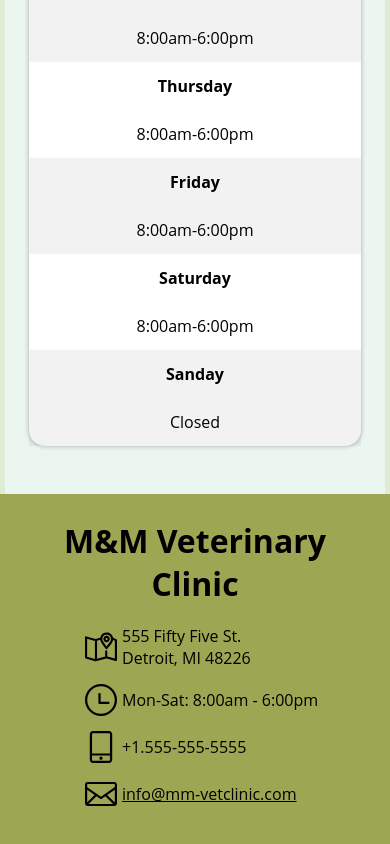
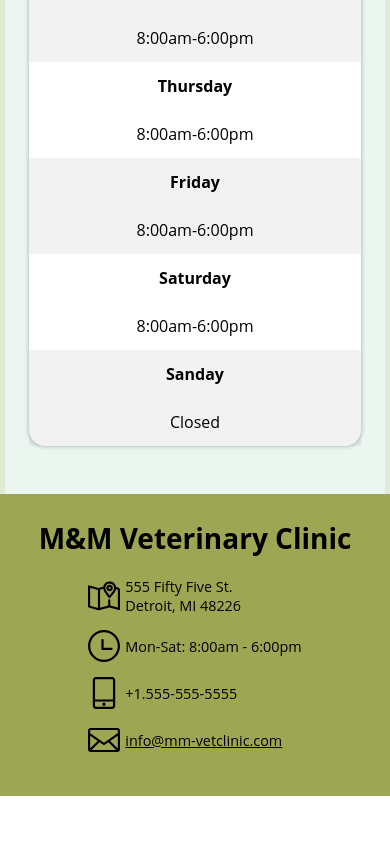
Before and after one commit to kirkwood616/mm-vet-app-frontend, a React (Create React App) app: page /about-us in a window 390 px wide. Shown: the part 5483-6327 px from the top of the page. After the commit the page ends 6279 px from the top, so only its background shows below. Built offline with nearby package versions, Linux system fonts and the light colour scheme.

Commit message:
Fixed mobile view margin

```diff
--- a/src/components/Footer.css
+++ b/src/components/Footer.css
@@ -41,6 +41,12 @@
   color: white;
 }
 
+@media only screen and (max-width: 900px) {
+  .Footer .info {
+    flex: 1;
+  }
+}
+
 @media only screen and (max-width: 768px) {
   .Footer {
     align-items: center;
@@ -48,11 +54,19 @@
 
   .Footer .vetInfo {
     flex-direction: column;
-    width: 300px;
-    margin-right: -5rem;
   }
 
   .Footer .info {
     margin-bottom: 15px;
   }
 }
+
+@media only screen and (max-width: 480px) {
+  .Footer h3 {
+    font-size: 1.75rem;
+  }
+
+  .Footer .info {
+    font-size: 0.9rem;
+  }
+}
```
